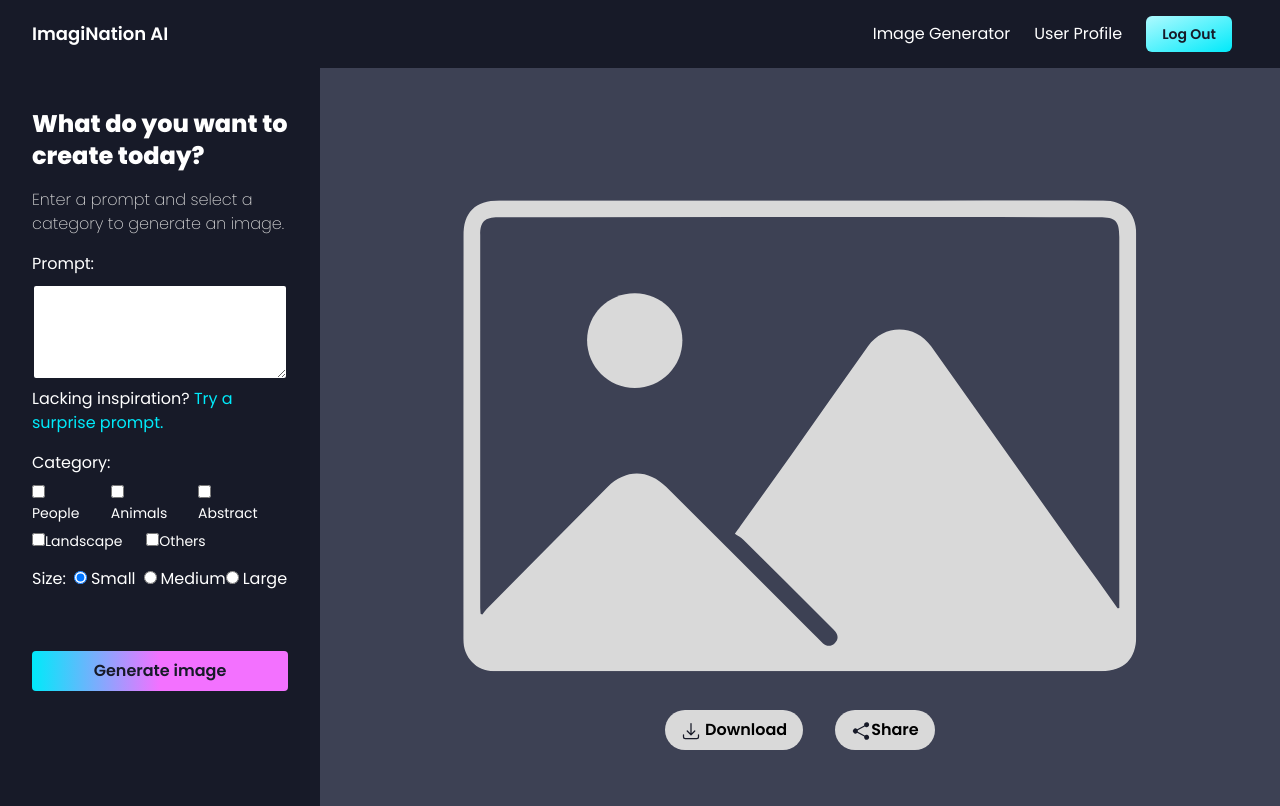
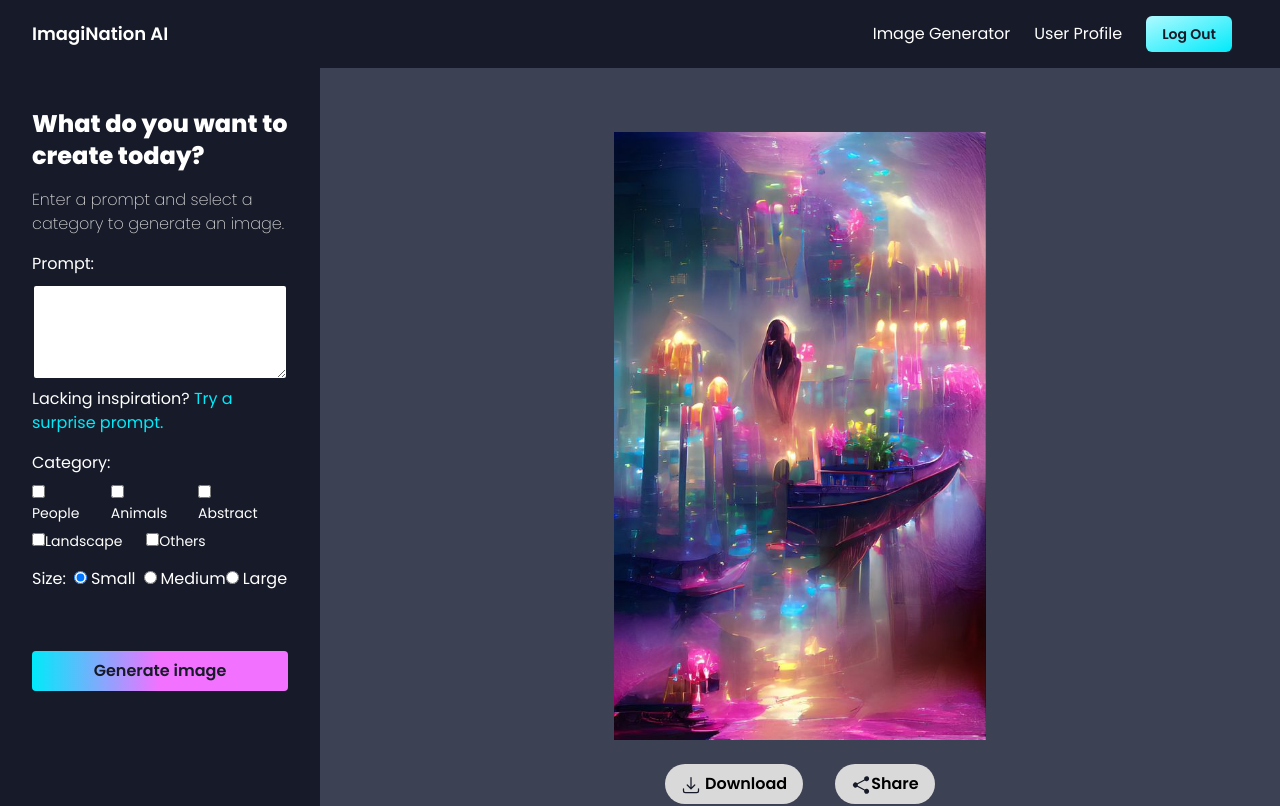
Before and after one commit to lmontejo91/ImagiNationAI_Project, a React (Vite) app in the folder frontend/: page /generator-page/1 in a window 1280 px wide. Shown: the top 806 px of the page. Built offline with nearby package versions, Linux system fonts and the light colour scheme; sample sign-in values are in the browser's storage.

Commit message:
Update GeneratorPage.jsx

```diff
--- a/frontend/src/views/GeneratorPage.jsx
+++ b/frontend/src/views/GeneratorPage.jsx
@@ -3,6 +3,7 @@ import { useNavigate } from "react-router-dom";
 import { ArrowDownTrayIcon } from "@heroicons/react/24/solid";
 import { ShareIcon } from "@heroicons/react/24/solid";
 import preview from "../assets/preview.png";
+import placeholder from "../assets/image7.jpg";
 import { AuthContext, getRandomPrompt } from "../utils";
 import { API_URL } from "../../config";
 import { Loader } from "../components";
@@ -286,14 +287,10 @@ const GeneratorPage = () => {
       <div className="bg-medium-grey flex flex-col justify-center md:h-screen md:w-3/4 p-4 text-center">
         {/* Show the generated image here */}
         {form.photo ? (
-          <img
-            src={form.photo}
-            alt={form.prompt}
-            className="w-full h-auto object-contain"
-          />
+          <img src={form.photo} alt={form.prompt} className="h-[32rem]" />
         ) : (
           <div className="mb-4 mx-auto">
-            <img src={preview} alt="Preview Image" className="w-full" />
+            <img src={placeholder} alt="Preview Image" className="h-[38rem]" />
           </div>
         )}
 
```
